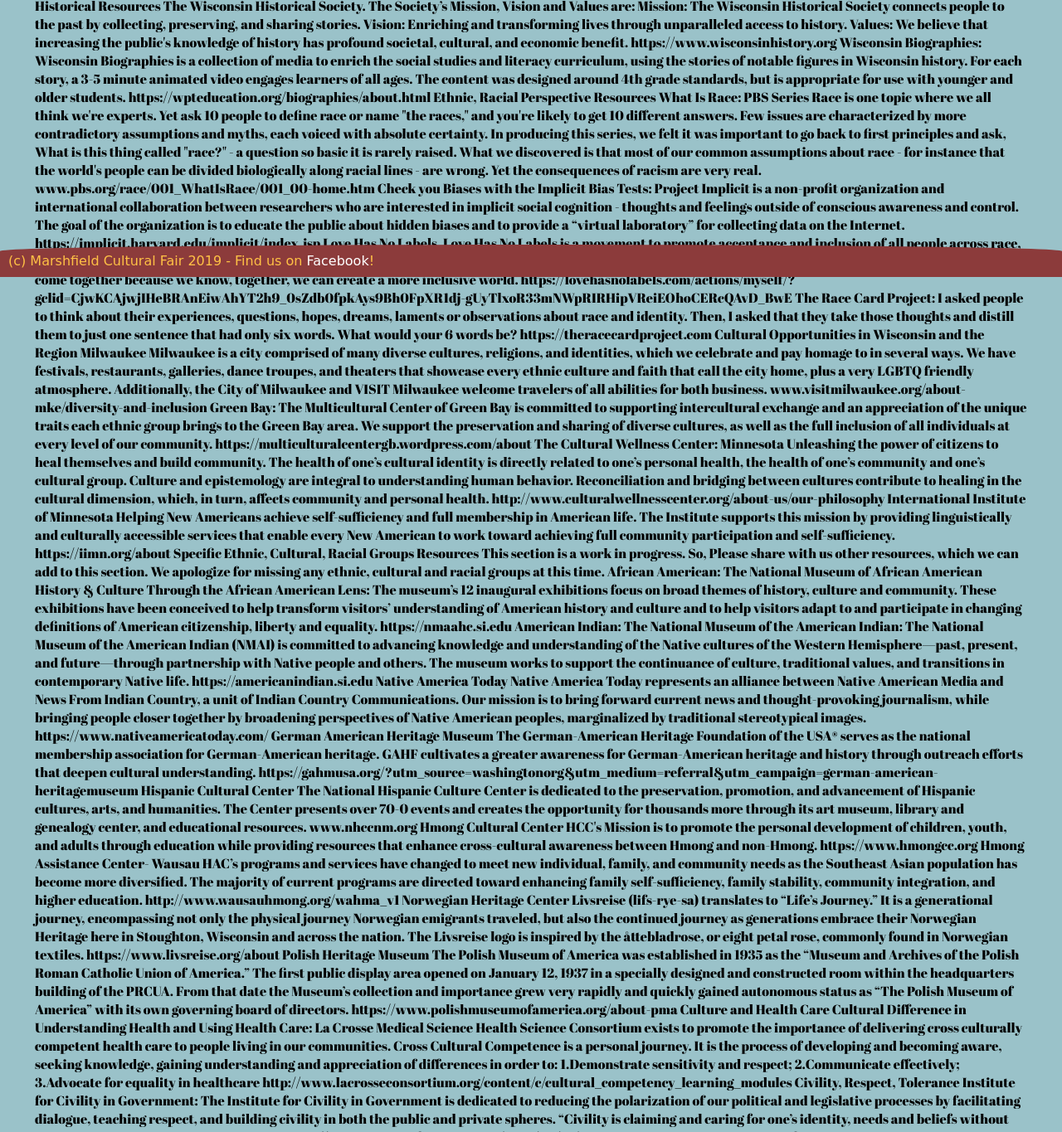
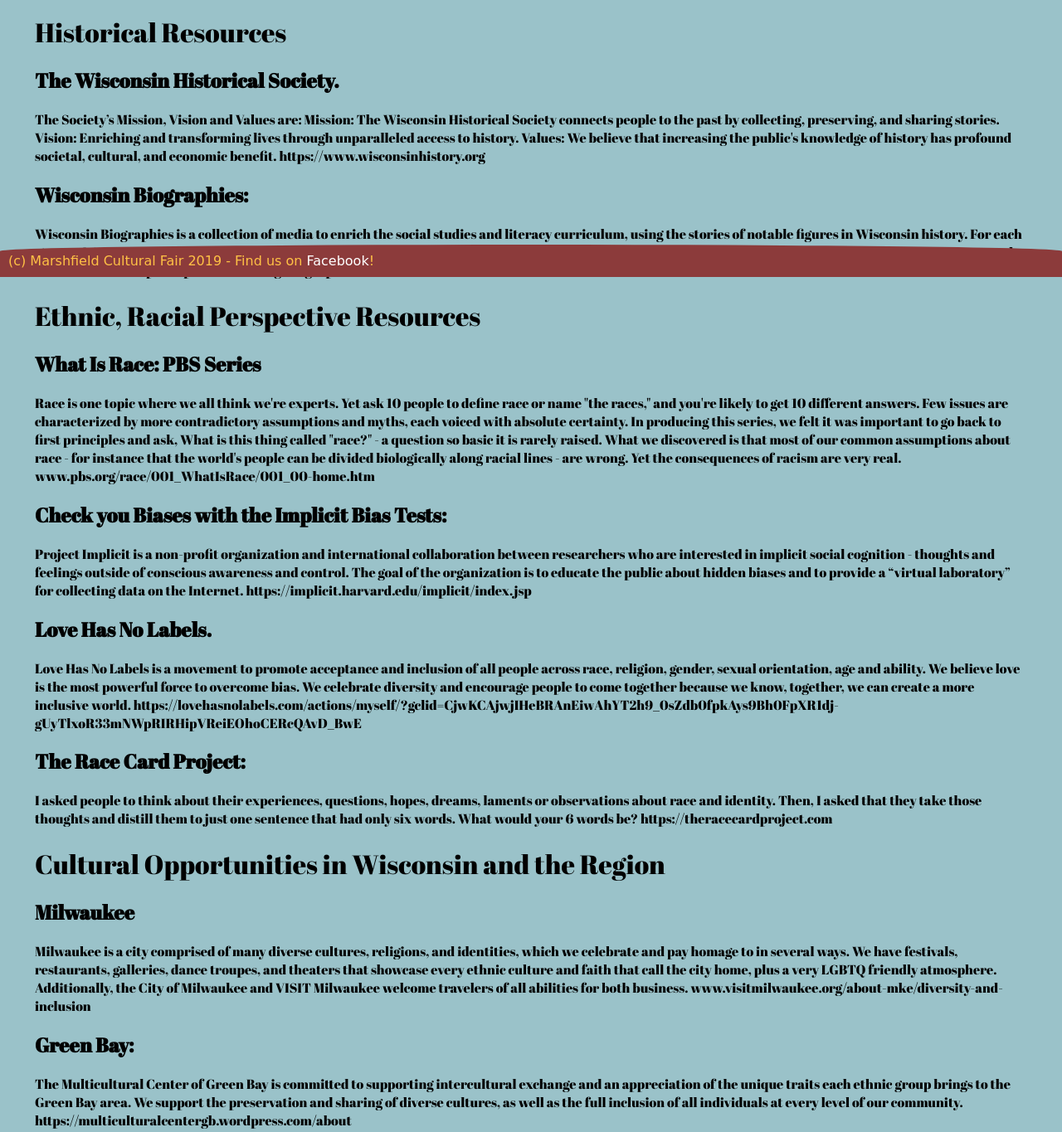
Before and after one commit to asakleiman/marshFair, a plain HTML site: page mockup/education.html in a window 1280 px wide. Shown: the part 466-1831 px from the top of the page at 83% size. Drawn offline with Linux system fonts and the light colour scheme; a web font is replaced by a local one.

```diff
--- a/mockup/education.html
+++ b/mockup/education.html
@@ -53,50 +53,51 @@
           Included below are resources we have found so far in our explorations. Any omissions of groups are unintentional. We welcome suggestions on resources you know. Please share! Thanks.
       </div>
 
-Historical Resources
-The Wisconsin Historical Society. The Society’s Mission, Vision and Values are:
-Mission: The Wisconsin Historical Society connects people to the past by collecting, preserving, and sharing stories. Vision: Enriching and transforming lives through unparalleled access to history. Values: We believe that increasing the public's knowledge of history has profound societal, cultural, and economic benefit.  https://www.wisconsinhistory.org
-Wisconsin Biographies:
-Wisconsin Biographies is a collection of media to enrich the social studies and literacy curriculum, using the stories of notable figures in Wisconsin history. For each story, a 3-5 minute animated video engages learners of all ages. The content was designed around 4th grade standards, but is appropriate for use with younger and older students.
-https://wpteducation.org/biographies/about.html
+        <h1>Historical Resources</h1>
+        <h2>The Wisconsin Historical Society.</h2>
+        <p>The Society’s Mission, Vision and Values are:
+          Mission: The Wisconsin Historical Society connects people to the past by collecting, preserving, and sharing stories. Vision: Enriching and transforming lives through unparalleled access to history. Values: We believe that increasing the public's knowledge of history has profound societal, cultural, and economic benefit.  https://www.wisconsinhistory.org </p>
+        <h2>Wisconsin Biographies:</h2>
+<p>Wisconsin Biographies is a collection of media to enrich the social studies and literacy curriculum, using the stories of notable figures in Wisconsin history. For each story, a 3-5 minute animated video engages learners of all ages. The content was designed around 4th grade standards, but is appropriate for use with younger and older students.
+  https://wpteducation.org/biographies/about.html </p>
 
-Ethnic, Racial  Perspective Resources
-What Is Race: PBS Series
-Race is one topic where we all think we're experts. Yet ask 10 people to define race or name "the races," and you're likely to get 10 different answers. Few issues are characterized by more contradictory assumptions and myths, each voiced with absolute certainty. In producing this series, we felt it was important to go back to first principles and ask, What is this thing called "race?" - a question so basic it is rarely raised. What we discovered is that most of our common assumptions about race - for instance that the world's people can be divided biologically along racial lines - are wrong. Yet the consequences of racism are very real. www.pbs.org/race/001_WhatIsRace/001_00-home.htm
-Check you Biases with the Implicit Bias Tests:
-Project Implicit is a non-profit organization and international collaboration between researchers who are interested in implicit social cognition - thoughts and feelings outside of conscious awareness and control. The goal of the organization is to educate the public about hidden biases and to provide a “virtual laboratory” for collecting data on the Internet.
-https://implicit.harvard.edu/implicit/index.jsp
+        <h1>Ethnic, Racial  Perspective Resources</h1>
+        <h2>What Is Race: PBS Series </h2>
+        <p>Race is one topic where we all think we're experts. Yet ask 10 people to define race or name "the races," and you're likely to get 10 different answers. Few issues are characterized by more contradictory assumptions and myths, each voiced with absolute certainty. In producing this series, we felt it was important to go back to first principles and ask, What is this thing called "race?" - a question so basic it is rarely raised. What we discovered is that most of our common assumptions about race - for instance that the world's people can be divided biologically along racial lines - are wrong. Yet the consequences of racism are very real. www.pbs.org/race/001_WhatIsRace/001_00-home.htm</p>
+        <h2>Check you Biases with the Implicit Bias Tests: </h2>
+        <p>Project Implicit is a non-profit organization and international collaboration between researchers who are interested in implicit social cognition - thoughts and feelings outside of conscious awareness and control. The goal of the organization is to educate the public about hidden biases and to provide a “virtual laboratory” for collecting data on the Internet.
+    https://implicit.harvard.edu/implicit/index.jsp </p>
 
 
 
-Love Has No Labels.
-Love Has No Labels is a movement to promote acceptance and inclusion of all people across race, religion, gender, sexual orientation, age and ability. We believe love is the most powerful force to overcome bias. We celebrate diversity and encourage people to come together because we know, together, we can create a more inclusive world.
-https://lovehasnolabels.com/actions/myself/?gclid=CjwKCAjwjIHeBRAnEiwAhYT2h9_0sZdb0fpkAys9Bh0FpXR1dj-gUyTlxoR33mNWpRIRHipVReiEOhoCERcQAvD_BwE
-The Race Card Project:
-I asked people to think about their experiences, questions, hopes, dreams, laments or observations about race and identity. Then, I asked that they take those thoughts and distill them to just one sentence that had only six words.
+        <h2>Love Has No Labels.  </h2>
+<p>Love Has No Labels is a movement to promote acceptance and inclusion of all people across race, religion, gender, sexual orientation, age and ability. We believe love is the most powerful force to overcome bias. We celebrate diversity and encourage people to come together because we know, together, we can create a more inclusive world.
+  https://lovehasnolabels.com/actions/myself/?gclid=CjwKCAjwjIHeBRAnEiwAhYT2h9_0sZdb0fpkAys9Bh0FpXR1dj-gUyTlxoR33mNWpRIRHipVReiEOhoCERcQAvD_BwE </p>
+        <h2>The Race Card Project:</h2>
+        <p>I asked people to think about their experiences, questions, hopes, dreams, laments or observations about race and identity. Then, I asked that they take those thoughts and distill them to just one sentence that had only six words.
 What would your 6 words be?
-https://theracecardproject.com
+          https://theracecardproject.com </p>
 
-Cultural Opportunities in Wisconsin and the Region
-Milwaukee										Milwaukee is a city comprised of many diverse cultures, religions, and identities, which we celebrate and pay homage to in several ways. We have festivals, restaurants, galleries, dance troupes, and theaters that showcase every ethnic culture and faith that call the city home, plus a very LGBTQ friendly atmosphere. Additionally, the City of Milwaukee and VISIT Milwaukee welcome travelers of all abilities for both business.
-www.visitmilwaukee.org/about-mke/diversity-and-inclusion
-Green Bay:
-The Multicultural Center of Green Bay is committed to supporting intercultural exchange and an appreciation of the unique traits each ethnic group brings to the Green Bay area. We support the preservation and sharing of diverse cultures, as well as the full inclusion of all individuals at every level of our community.
-https://multiculturalcentergb.wordpress.com/about
+        <h1>Cultural Opportunities in Wisconsin and the Region</h1>
+        <h2>Milwaukee	</h2><p>									Milwaukee is a city comprised of many diverse cultures, religions, and identities, which we celebrate and pay homage to in several ways. We have festivals, restaurants, galleries, dance troupes, and theaters that showcase every ethnic culture and faith that call the city home, plus a very LGBTQ friendly atmosphere. Additionally, the City of Milwaukee and VISIT Milwaukee welcome travelers of all abilities for both business.
+        www.visitmilwaukee.org/about-mke/diversity-and-inclusion </p>
+        <h2>Green Bay:</h2>
+        <p>The Multicultural Center of Green Bay is committed to supporting intercultural exchange and an appreciation of the unique traits each ethnic group brings to the Green Bay area. We support the preservation and sharing of diverse cultures, as well as the full inclusion of all individuals at every level of our community.
+          https://multiculturalcentergb.wordpress.com/about </p>
 
-The Cultural Wellness Center: Minnesota
-Unleashing the power of citizens to heal themselves and build community.
+        <h2>The Cultural Wellness Center: Minnesota</h2>
+<p>Unleashing the power of citizens to heal themselves and build community.
 The health of one’s cultural identity is directly related to one’s personal health, the health of one’s community and one’s cultural group. Culture and epistemology are integral to understanding human behavior. Reconciliation and bridging between cultures contribute to healing in the cultural dimension, which, in turn, affects community and personal health.
-http://www.culturalwellnesscenter.org/about-us/our-philosophy
+  http://www.culturalwellnesscenter.org/about-us/our-philosophy </p>
 
 
-International Institute of Minnesota
-Helping New Americans achieve self-sufficiency and full membership in American life. The Institute supports this mission by providing linguistically and culturally accessible services that enable every New American to work toward achieving full community participation and self-sufficiency.
-https://iimn.org/about
+        <h2>International Institute of Minnesota</h2>
+<p>Helping New Americans achieve self-sufficiency and full membership in American life. The Institute supports this mission by providing linguistically and culturally accessible services that enable every New American to work toward achieving full community participation and self-sufficiency.
+  https://iimn.org/about </p>
 
 
 
-Specific Ethnic, Cultural, Racial Groups Resources
+        <h1>Specific Ethnic, Cultural, Racial Groups Resources</h1>
 This section is a work in progress. So, Please share with us other resources, which we can add to this section. We apologize for missing any ethnic, cultural and racial groups at this time.
 
 African American: The National Museum of African American History & Culture
--- a/mockup/main.css
+++ b/mockup/main.css
@@ -45,6 +45,13 @@ img {
   margin-left: auto;
   margin-right: auto;
   line-height: 50%;
+  background-color: #FFC145;
+  border-radius: 1em;
+      text-shadow:
+    -3px -3px 0 #8C3B3B,
+    1px -1px 0 #8C3B3B,
+    -1px 1px 0 #8C3B3B,
+    1px 1px 0 #8C3B3B;
 }
 .stretch {
   text-align: center;
```
